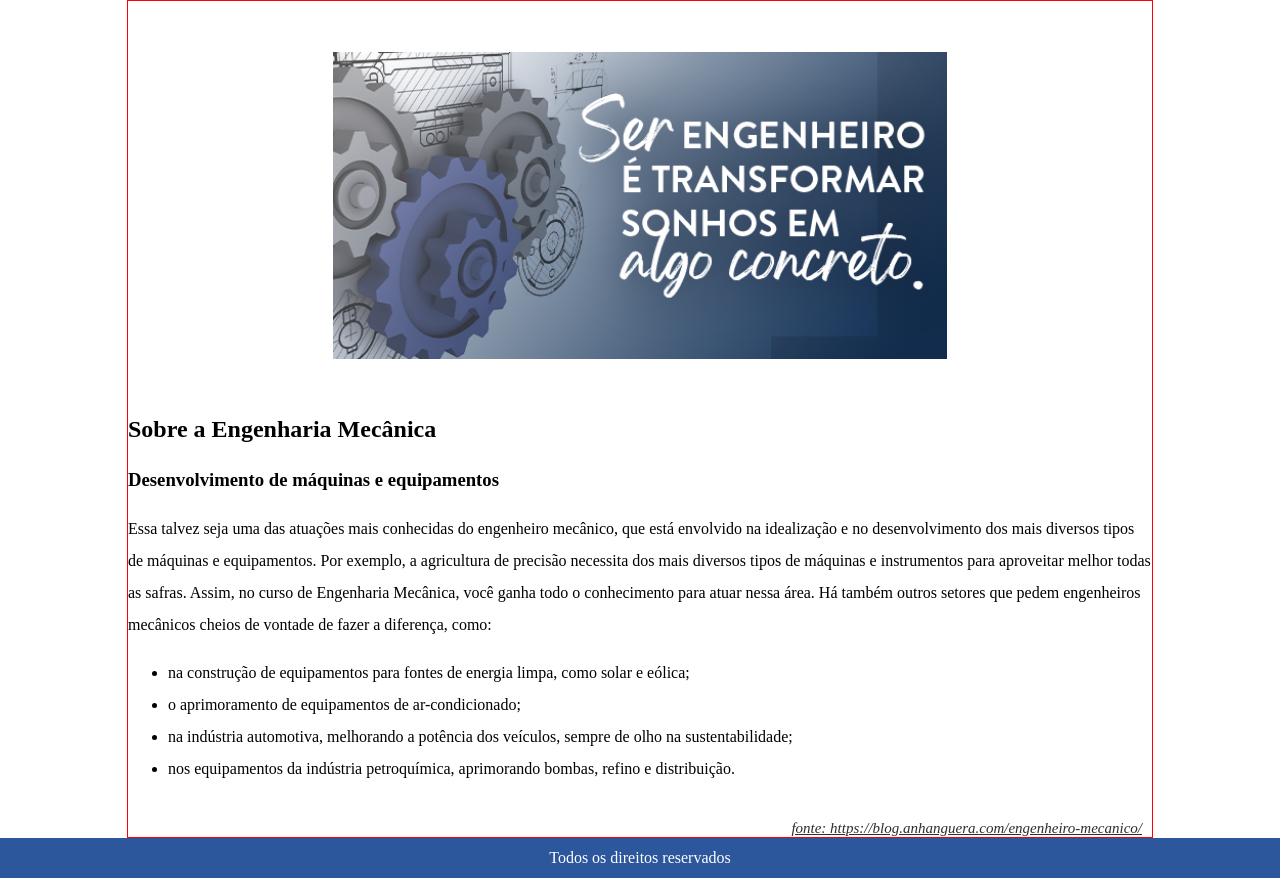
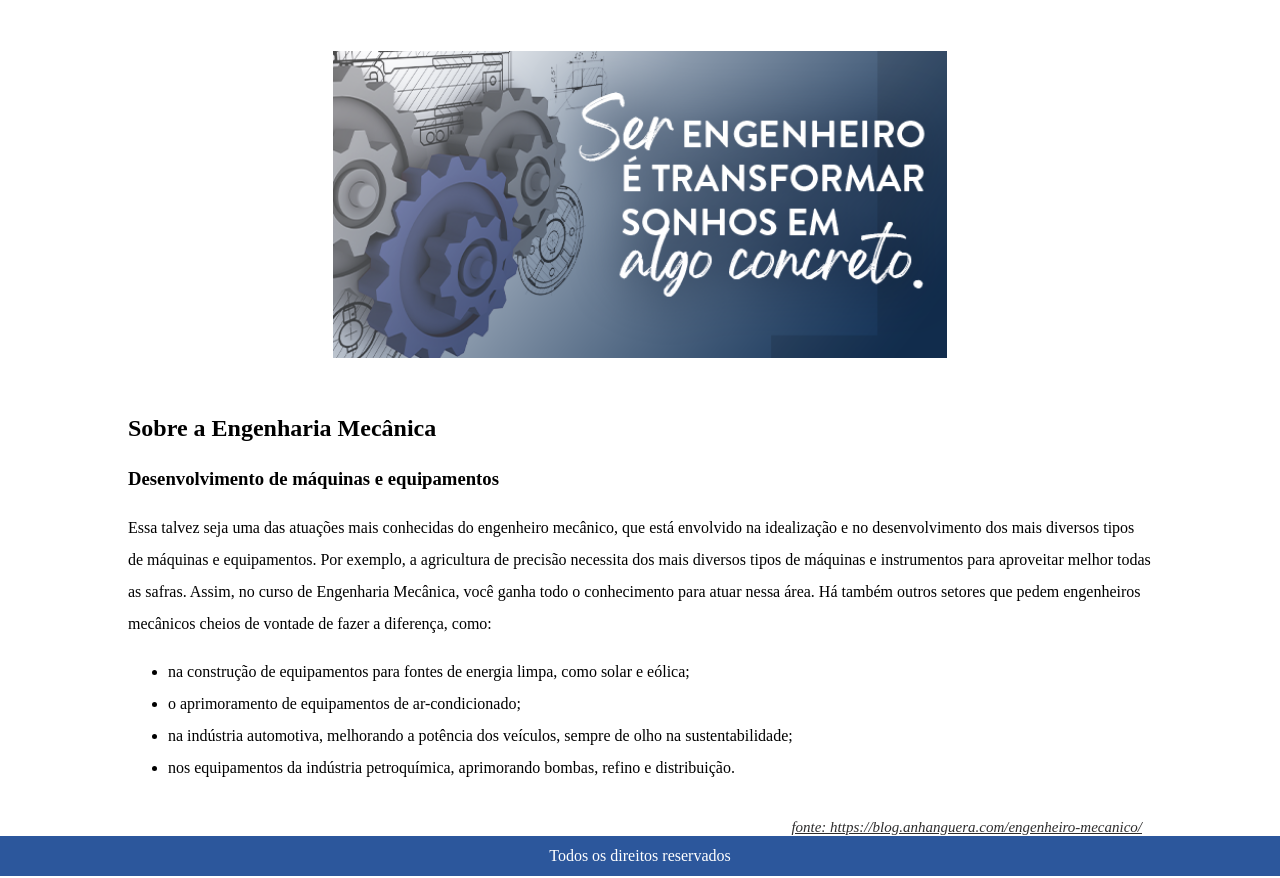
Before and after one commit to gshockke/Projeto_pratico_EP.1, a Flask app: page / in a window 1280 px wide. Shown: the part 80-958 px from the top of the page. Run offline with Flask 2, Linux system fonts and the light colour scheme.

Commit message:
deletado arquivos .png, gravado nova versão

```diff
--- a/src/static/style.css
+++ b/src/static/style.css
@@ -1,6 +1,6 @@
 body {
+    /* border: 2px solid red; */
     margin: 0;
-    /* border: 2px solid red; */
     box-sizing: border-box;
 }
 
@@ -95,7 +95,7 @@ h5 {
 }
 
 .texto {
-    border: 1px solid red;
+    /* border: 1px solid red; */
     width: 80%;
     margin:auto;
 }
```
Also changed, not shown: mgt/Home v.1.0.png (renamed from mgt/Home.png), mgt/Home v.1.1.png (added), mgt/formacao v.1.0.png (renamed from mgt/formacao.png), mgt/formacao v.1.1.png (added), mgt/historico v.1.0.png (renamed from mgt/historico.png), mgt/historico v.1.1.png (added), mgt/resumo v.1.0.png (renamed from mgt/resumo.png), mgt/resumo v.1.1.png (added).
